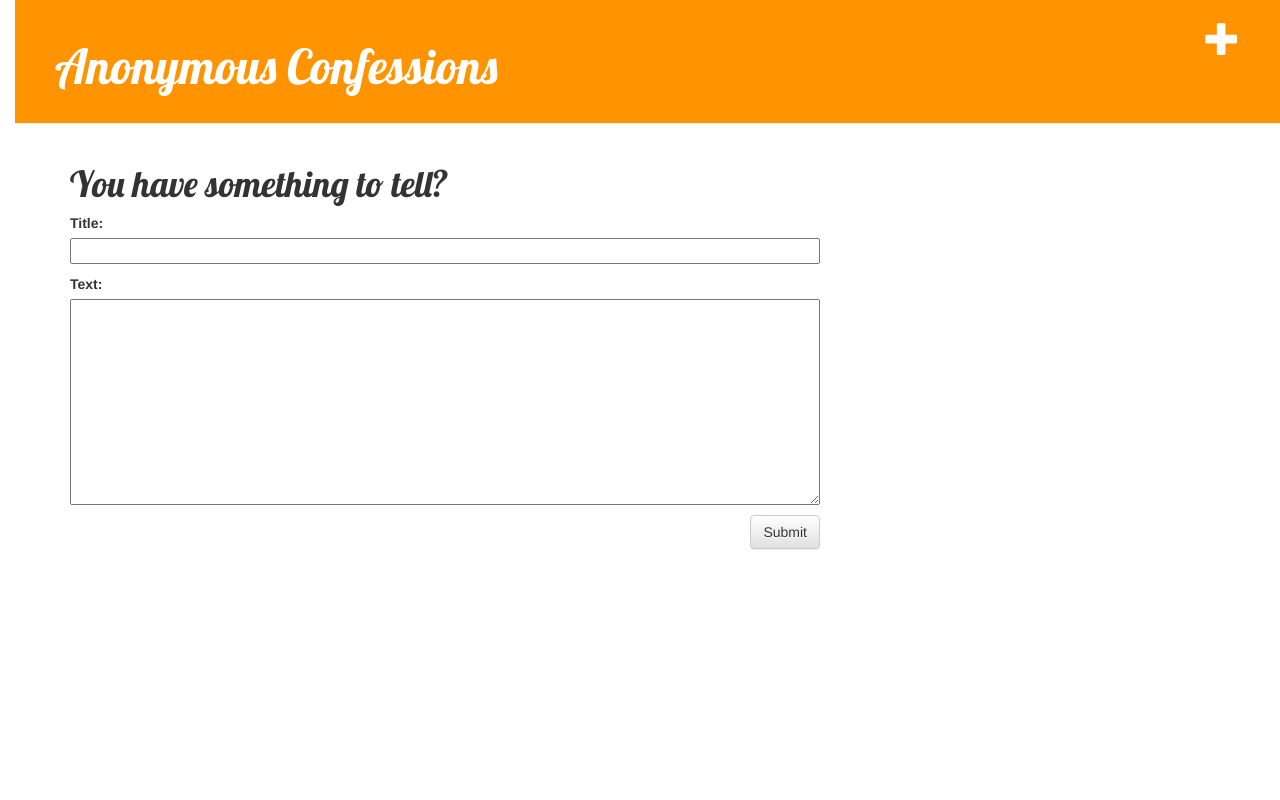
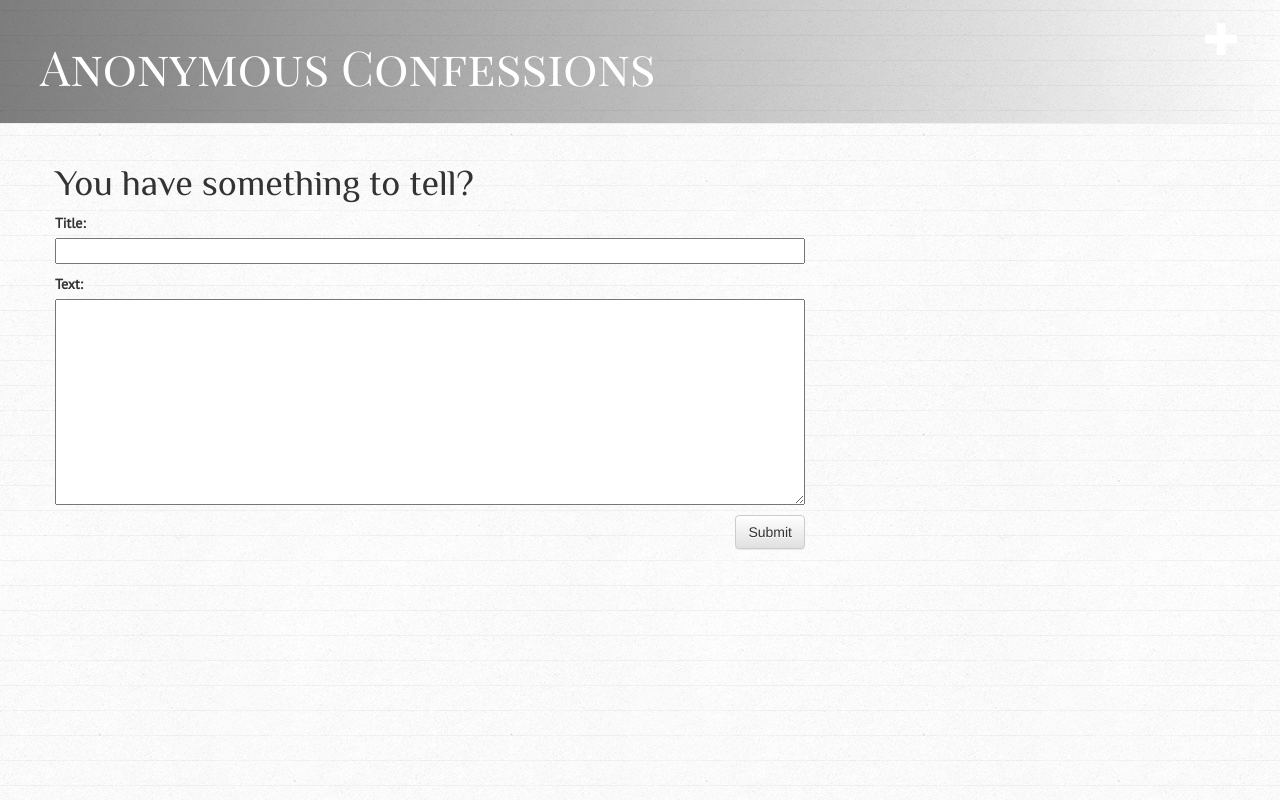
Before and after one commit to Lukapyon/my-first-blog, a Django app: page /post/new/ in a window 1280 px wide. Run offline with Django 3.2, Linux system fonts and the light colour scheme; some libraries are stand-ins or nearby versions.

Commit message:
Pretty it up!

```diff
--- a/blog/models.py
+++ b/blog/models.py
@@ -3,6 +3,7 @@ from django.utils import timezone
 
 
 class Post(models.Model):
+    author = models.ForeignKey('auth.User')
     title = models.CharField(max_length=200)
     text = models.TextField(max_length=200)
     created_date = models.DateTimeField(
--- a/blog/static/css/blog.css
+++ b/blog/static/css/blog.css
@@ -1,14 +1,14 @@
 h1 a {
     color: #FCA205;
-    font-family: 'Lobster';
+    font-family: 'Playfair Display SC', serif;
 }
 
 body {
-    padding-left: 15px;
+    background-image: url("linedpaper.png");
 }
 
 .page-header {
-    background-color: #ff9400;
+    background: linear-gradient(to right, rgba(0,0,0,0.5), rgba(255,0,0,0));
     margin-top: 0;
     padding: 20px 20px 20px 40px;
 }
@@ -24,7 +24,11 @@ body {
 }
 
 h1, h2, h3, h4 {
-    font-family: 'Lobster', cursive;
+    font-family: 'Philosopher', sans-serif;
+}
+
+p {
+  font-family: 'PT Sans', sans-serif;
 }
 
 .date {
--- a/blog/templates/blog/base.html
+++ b/blog/templates/blog/base.html
@@ -4,7 +4,7 @@
         <title>Any secret you want to share?</title>
         <link rel="stylesheet" href="//maxcdn.bootstrapcdn.com/bootstrap/3.2.0/css/bootstrap.min.css">
         <link rel="stylesheet" href="//maxcdn.bootstrapcdn.com/bootstrap/3.2.0/css/bootstrap-theme.min.css">
-        <link href='//fonts.googleapis.com/css?family=Lobster&subset=latin,latin-ext' rel='stylesheet' type='text/css'>
+        <link href="https://fonts.googleapis.com/css?family=Playfair+Display+SC|Philosopher|PT+Sans" rel="stylesheet">
         <link rel="stylesheet" href="{% static 'css/blog.css' %}">
     </head>
     <body>
```
Also changed, not shown: blog/templates/blog/post_list.html (+5 -5 lines), blog/static/css/linedpaper.png (added).
